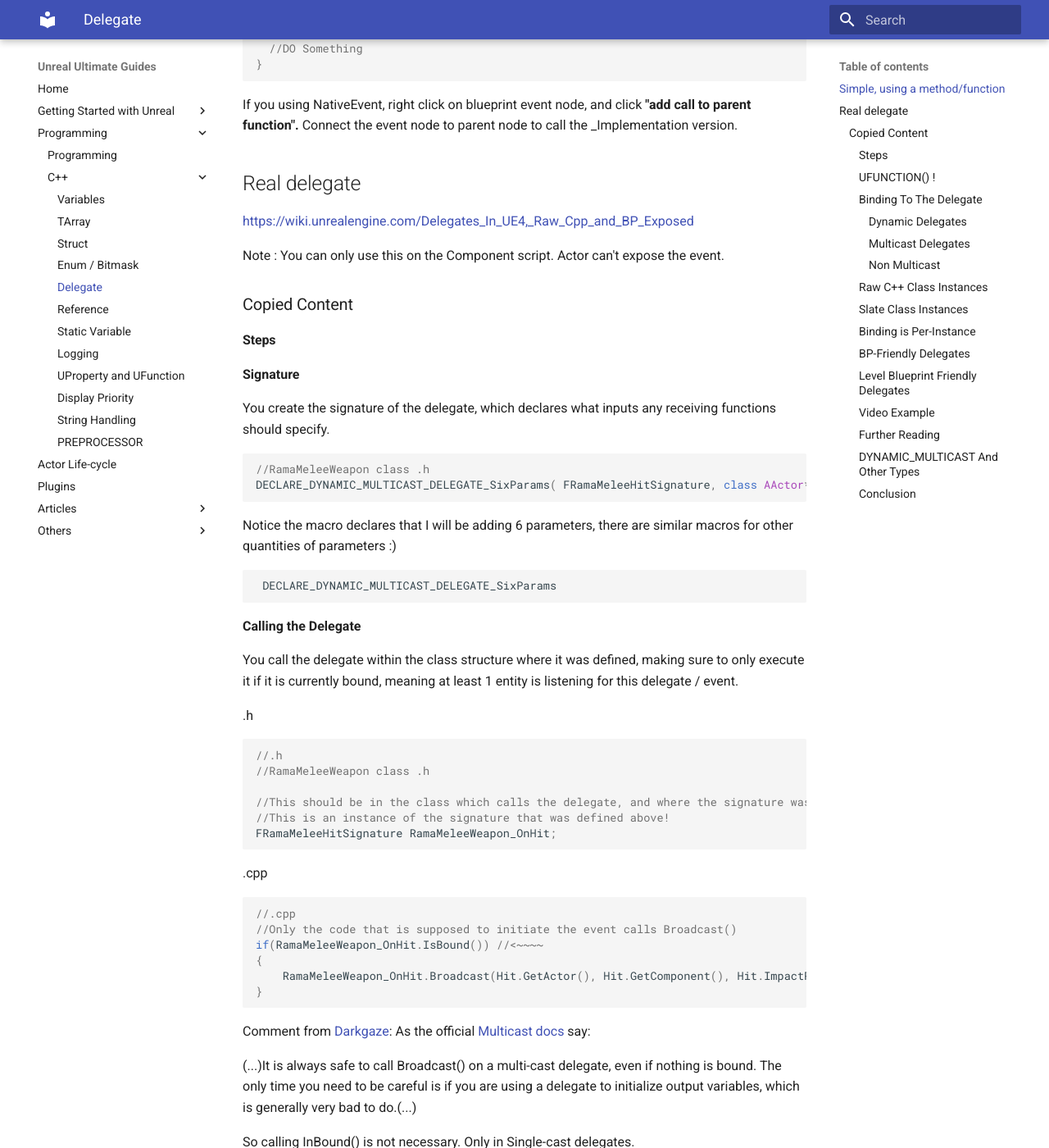
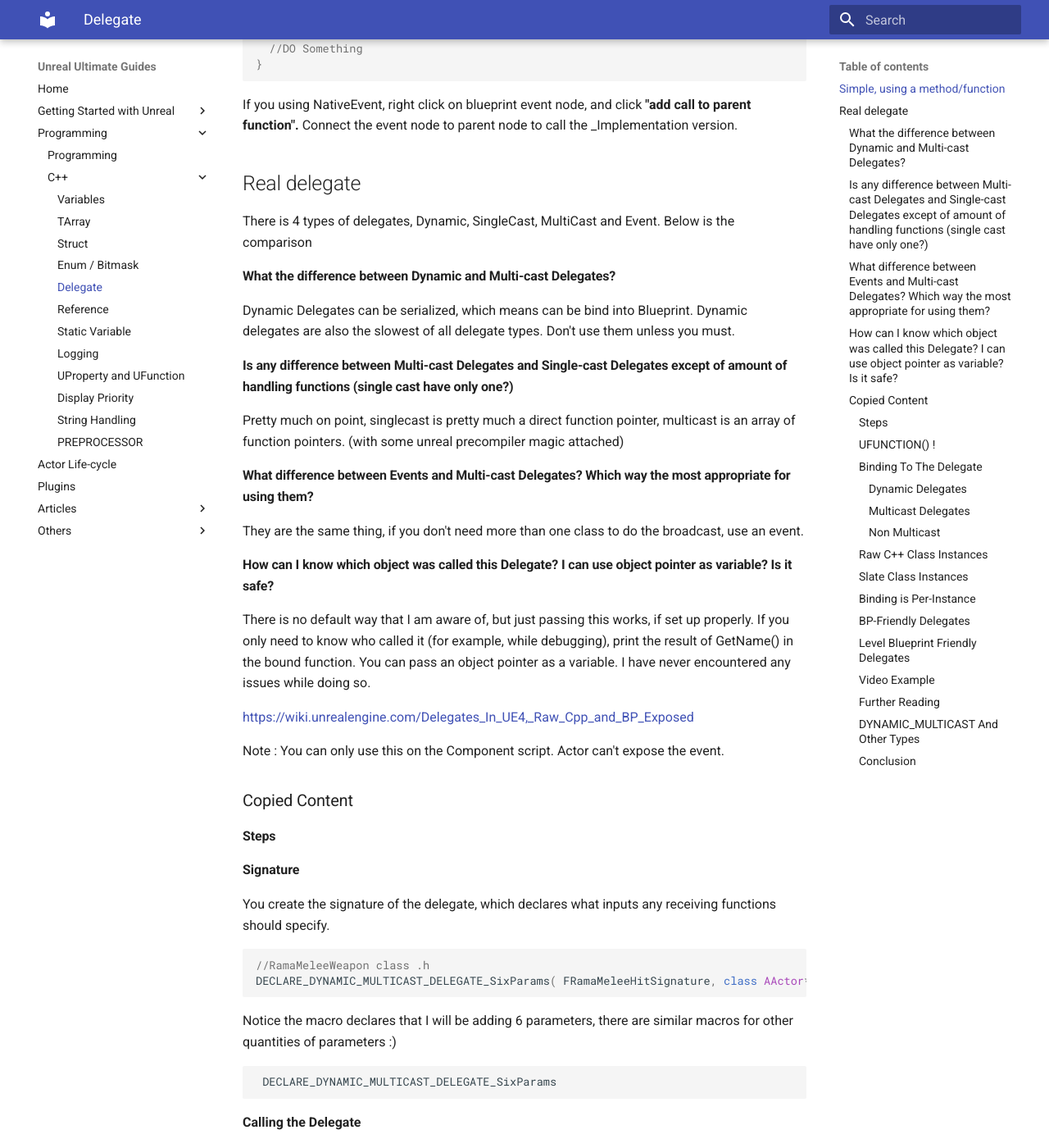
Before and after one commit to damarindra/unreal, an MkDocs documentation site: the page built from docs/programming/cpp/delegate.md, in a window 1280 px wide and 1400 px high, scrolled down 536 px. Shown: the whole window at 82% size. Built offline with MkDocs 1.6.1 and Material for MkDocs 9.7.7, drawn with Linux system fonts in a browser that asks for light colours.

Commit message:
update delegate

```diff
--- a/docs/programming/cpp/delegate.md
+++ b/docs/programming/cpp/delegate.md
@@ -22,6 +22,26 @@
 If you using NativeEvent, right click on blueprint event node, and click **"add call to parent function".** Connect the event node to parent node to call the _Implementation version.
 
 ## Real delegate
+
+There is 4 types of delegates, Dynamic, SingleCast, MultiCast and Event. Below is the comparison
+
+#### What the difference between Dynamic and Multi-cast Delegates?
+
+Dynamic Delegates can be serialized, which means can be bind into Blueprint. Dynamic delegates are also the slowest of all delegate types. Don't use them unless you must.
+
+#### Is any difference between Multi-cast Delegates and Single-cast Delegates except of amount of handling functions (single cast have only one?)
+
+Pretty much on point, singlecast is pretty much a direct function pointer, multicast is an array of function pointers. (with some unreal precompiler magic attached)
+
+#### What difference between Events and Multi-cast Delegates? Which way the most appropriate for using them?
+
+They are the same thing, if you don't need more than one class to do the broadcast, use an event.
+
+#### How can I know which object was called this Delegate? I can use object pointer as variable? Is it safe?
+
+There is no default way that I am aware of, but just passing this works, if set up properly.
+If you only need to know who called it (for example, while debugging), print the result of GetName() in the bound function.
+You can pass an object pointer as a variable. I have never encountered any issues while doing so.
 
 [https://wiki.unrealengine.com/Delegates_In_UE4,_Raw_Cpp_and_BP_Exposed](https://wiki.unrealengine.com/Delegates_In_UE4,_Raw_Cpp_and_BP_Exposed)
 
```
